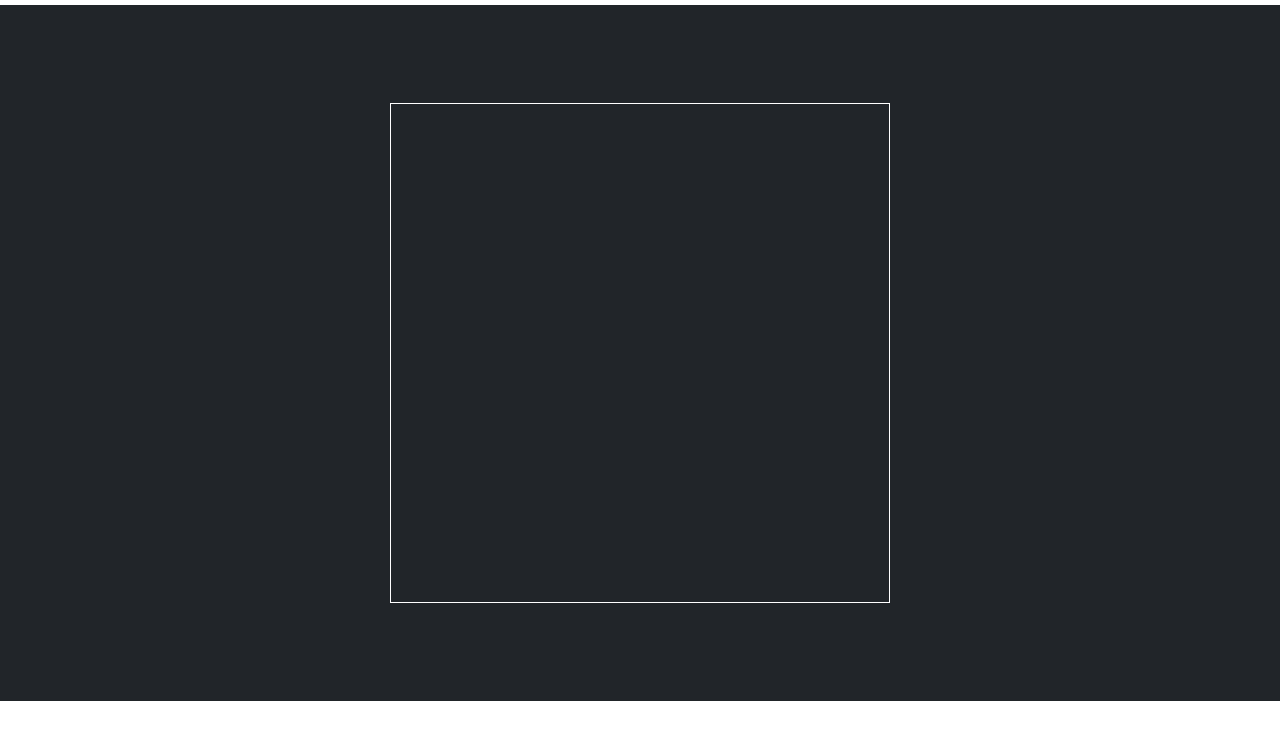
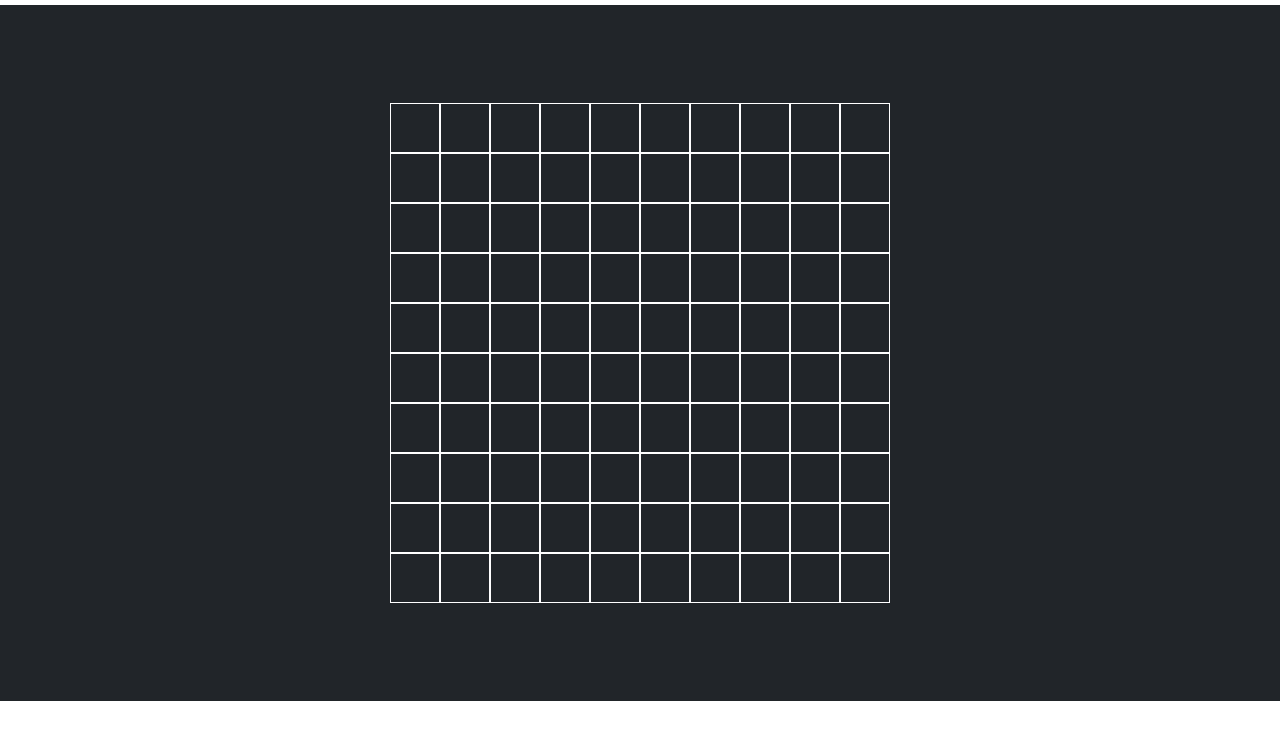
Before and after one commit to cif95/js-campominato-grid, a plain HTML site: page index.html in a window 1280 px wide. Both pictures are taken after a click on the button "Play". Shown: the part 69-800 px from the top of the page. Drawn offline with nearby package versions, Linux system fonts and the light colour scheme.

Commit message:
added grid boxes dynamically

```diff
--- a/css/style.css
+++ b/css/style.css
@@ -9,5 +9,16 @@ section#game .row{
 section#game div#grid{
 	height:500px;
 	width:500px;
+}
+
+section#game div#grid div.cell{
+	height:calc(100% / 10);
+	width:calc(100% / 10);
 	border:1px solid white;
+	float:left;
 }
+
+section#game div#grid div.cell.clicked{
+	color:white;
+	background-color: rgb(46, 134, 248);
+}
--- a/index.html
+++ b/index.html
@@ -33,7 +33,7 @@
 			<div class="container-fluid">
 				<div class="row justify-content-center align-items-center">
 					<div class="col-6">
-						<div id="grid" class="mx-auto"></div>
+						<div id="grid" class="mx-auto clearfix"></div>
 					</div>
 				</div>
 			</div>
--- a/js/script.js
+++ b/js/script.js
@@ -8,13 +8,37 @@
 
 const selectLevelElement = document.getElementById('game-level');
 const playBtn = document.querySelector('#play-btn');
+const grid = document.getElementById('grid');
 
 playBtn.addEventListener('click', function() {
+	grid.innerHTML = '';
 	if ( selectLevelElement.value == 'easy'){
-		console.log('easy');
+
+		for ( let i = 1; i <= 100; i++) {
+			grid.appendChild(createGridBoxElement());
+		}
 	} else if ( selectLevelElement.value == 'intermediate' ){
-		console.log('intermediate');
+		for ( let i = 1; i <= 81; i++) {
+			grid.appendChild(createGridBoxElement());
+		}
 	} else if ( selectLevelElement.value == 'difficult') {
-		console.log('difficult');
+
+		for ( let i = 1; i <= 49; i++) {
+			grid.appendChild(createGridBoxElement());
+		}
 	}
 })
+
+
+/**
+ * function that creates a grid box element
+ * @returns a grid box element
+ */
+function createGridBoxElement () {
+	const gridBox = document.createElement('div');
+	gridBox.classList.add('cell');
+	gridBox.addEventListener('click', function(){
+		this.classList.add('clicked');
+	})
+	return gridBox;
+}
```
